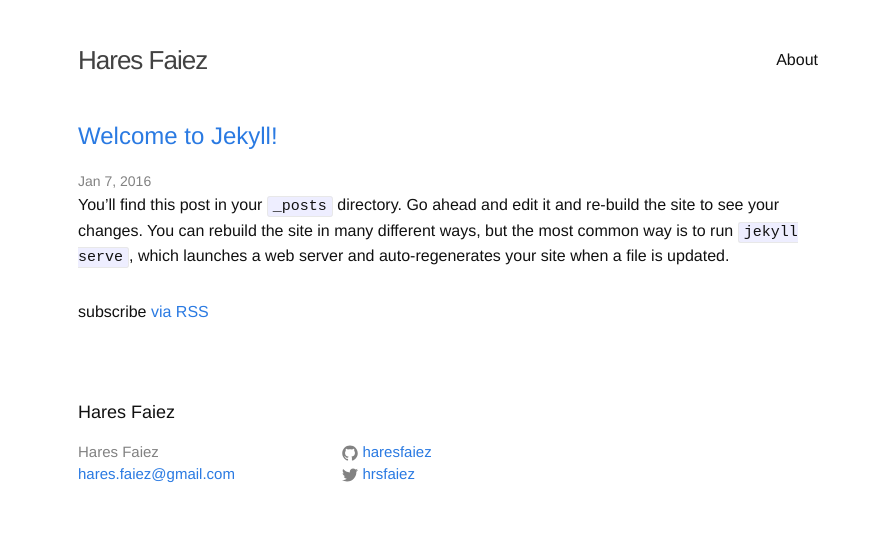
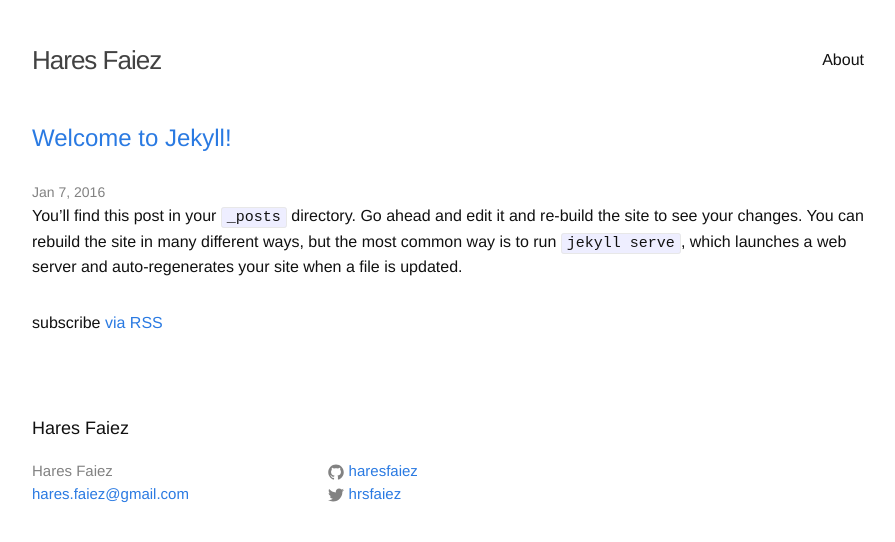
Before and after one commit to haresfaiez/haresfaiez.github.io, a Jekyll site: the page built from index.html, in a window 1280 px wide. Shown: the top 542 px of the page, without its empty margins (192-1087 px from the left). Built offline with Jekyll 4.4.1, drawn with Linux system fonts in a browser that asks for light colours.

Commit message:
Fix default wrapper width
 * Increase wrapper width
 * Update spacing-unit to em

```diff
--- a/_sass/_base.scss
+++ b/_sass/_base.scss
@@ -160,8 +160,6 @@ pre {
     max-width:         calc(#{$content-width} - (#{$spacing-unit} * 2));
     margin-right: auto;
     margin-left: auto;
-    padding-right: $spacing-unit;
-    padding-left: $spacing-unit;
     @extend %clearfix;
 
     @include media-query($on-laptop) {
--- a/css/main.scss
+++ b/css/main.scss
@@ -12,7 +12,7 @@ $base-font-weight: 400;
 $small-font-size:  $base-font-size * 0.875;
 $base-line-height: 1.5;
 
-$spacing-unit:     30px;
+$spacing-unit:     2em;
 
 $text-color:       #111;
 $background-color: #ffffff;
@@ -23,7 +23,7 @@ $grey-color-light: lighten($grey-color, 40%);
 $grey-color-dark:  darken($grey-color, 25%);
 
 // Width of the content area
-$content-width:    800px;
+$content-width:    70%;
 
 $on-palm:          600px;
 $on-laptop:        800px;
```
